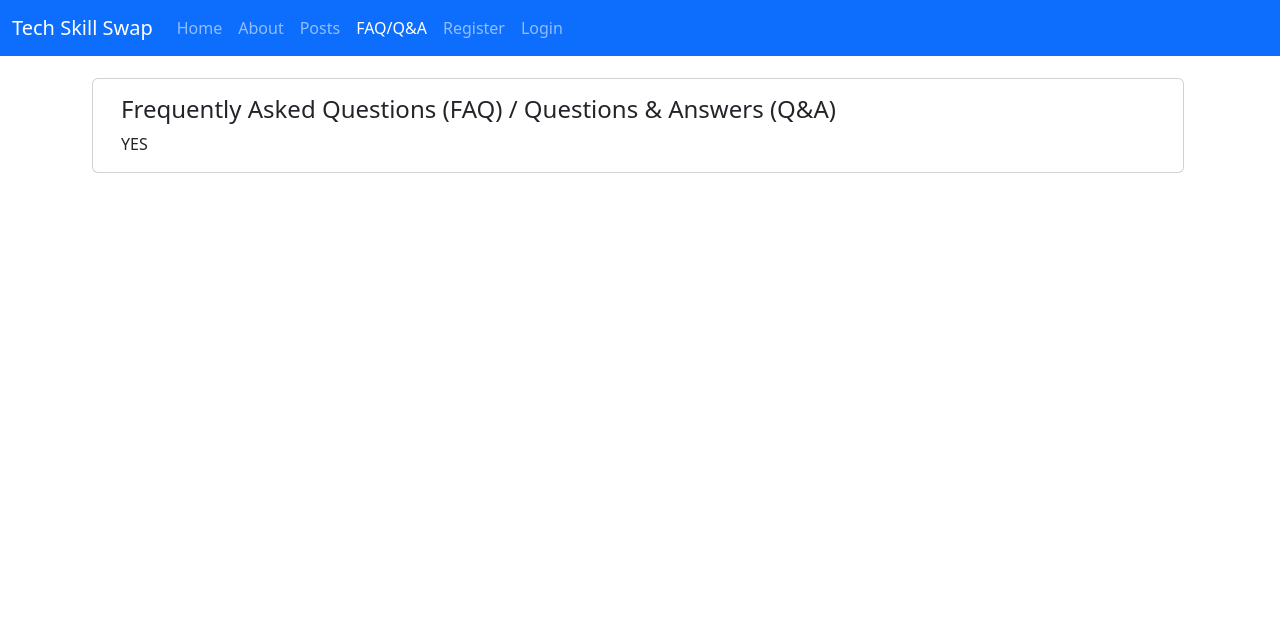
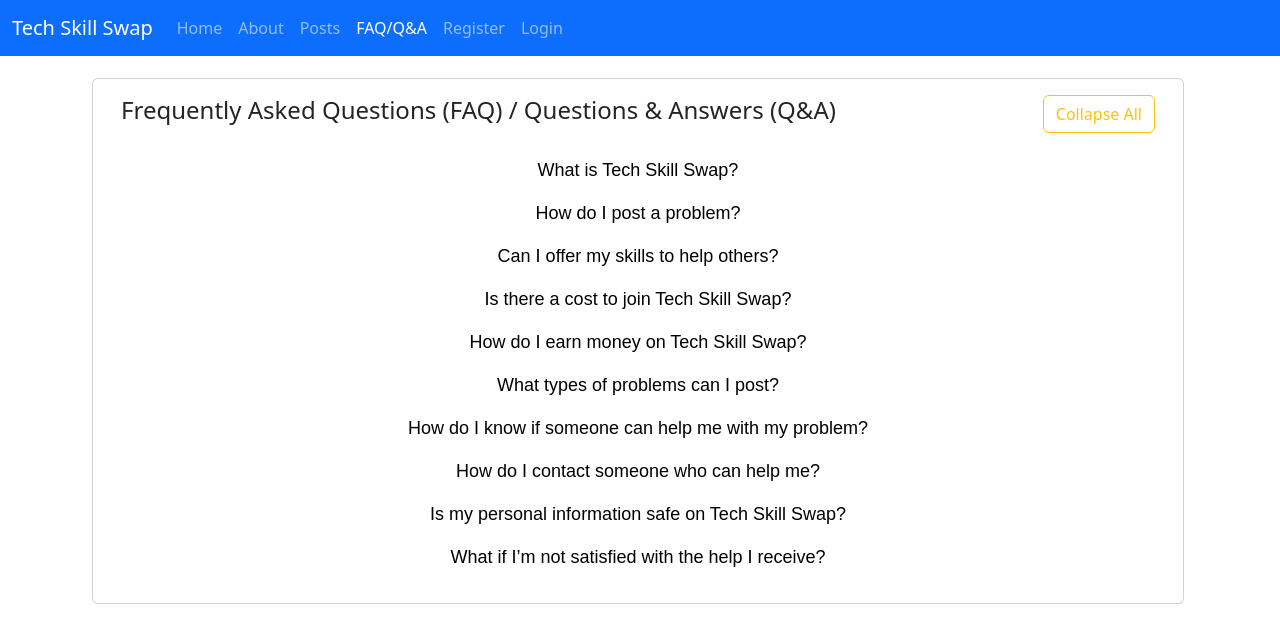
Before and after one commit to zstoimchev/tech-skill-swap, a React (Create React App) app in the folder front-end/: page / in a window 1280 px wide. Both pictures are taken after a click on the button "FAQ/Q&A". Shown: the top 642 px of the page. Built offline with nearby package versions, Linux system fonts and the light colour scheme.

Commit message:
added q&a section with fixed questions

```diff
--- a/front-end/src/CustomComponents/QnaView.js
+++ b/front-end/src/CustomComponents/QnaView.js
@@ -1,13 +1,157 @@
 import React from "react";
+import 'bootstrap/dist/css/bootstrap.min.css'
+import 'bootstrap/dist/js/bootstrap.bundle.min'
 
 class QnaView extends React.Component {
+
+    collapseAll = () => {
+        const collapses = document.querySelectorAll('.collapse.show');
+        collapses.forEach(collapse => {
+            collapse.classList.remove('show');
+        });
+    }
 
     render() {
         return (<div className="card"
                      style={{margin: "10px"}}>
             <div className="card-body">
-                <h4 className="card-title">Frequently Asked Questions (FAQ) / Questions & Answers (Q&A)</h4>
-                <p className="card-text">YES</p>
+                <div className="d-flex justify-content-between align-items-center mb-4">
+                    <h4 className="card-title">Frequently Asked Questions (FAQ) / Questions & Answers (Q&A)</h4>
+                    <button className="btn btn-outline-warning" onClick={this.collapseAll}>
+                        Collapse All
+                    </button>
+                </div>
+
+                <ol className="list-unstyled">
+                    <li className="text-center m-3" style={{fontFamily: 'Arial, sans-serif', fontSize: '18px'}}>
+                        <a data-bs-toggle="collapse" href={"#question1"} role="button" aria-expanded="false"
+                           aria-controls="question1" style={{textDecoration: 'none', color: 'black'}}>
+                            What is Tech Skill Swap?
+                        </a>
+                        <div className="collapse" id="question1">
+                            <div className="card card-body">
+                                Tech Skill Swap is a platform where users can post technical problems they are facing
+                                and receive help from others who have the skills to solve those problems. It’s a
+                                community-driven space for learning, sharing, and problem-solving.
+                            </div>
+                        </div>
+                    </li>
+                    <li className="text-center m-3" style={{fontFamily: 'Arial, sans-serif', fontSize: '18px'}}>
+                        <a data-bs-toggle="collapse" href={"#question2"} role="button" aria-expanded="false"
+                           aria-controls="question2" style={{textDecoration: 'none', color: 'black'}}>
+                            How do I post a problem?
+                        </a>
+                        <div className="collapse" id="question2">
+                            <div className="card card-body">
+                                To post a problem, simply sign up or log in to your account, navigate to the “Post a
+                                Problem” section, and fill out the form with the details of your issue. Once submitted,
+                                your problem will be visible to the community.
+                            </div>
+                        </div>
+                    </li>
+                    <li className="text-center m-3" style={{fontFamily: 'Arial, sans-serif', fontSize: '18px'}}>
+                        <a data-bs-toggle="collapse" href={"#question3"} role="button" aria-expanded="false"
+                           aria-controls="question3" style={{textDecoration: 'none', color: 'black'}}>
+                            Can I offer my skills to help others?
+                        </a>
+                        <div className="collapse" id="question3">
+                            <div className="card card-body">
+                                Absolutely! If you have expertise in a particular area and enjoy solving problems, you
+                                can offer your help to others. You can choose to help for free or charge a small fee for
+                                your services.
+                            </div>
+                        </div>
+                    </li>
+                    <li className="text-center m-3" style={{fontFamily: 'Arial, sans-serif', fontSize: '18px'}}>
+                        <a data-bs-toggle="collapse" href={"#question4"} role="button" aria-expanded="false"
+                           aria-controls="question4" style={{textDecoration: 'none', color: 'black'}}>
+                            Is there a cost to join Tech Skill Swap?
+                        </a>
+                        <div className="collapse" id="question4">
+                            <div className="card card-body">
+                                No, joining Tech Skill Swap is completely free. You can sign up, post problems, and
+                                offer your skills without any cost.
+                            </div>
+                        </div>
+                    </li>
+                    <li className="text-center m-3" style={{fontFamily: 'Arial, sans-serif', fontSize: '18px'}}>
+                        <a data-bs-toggle="collapse" href={"#question5"} role="button" aria-expanded="false"
+                           aria-controls="question5" style={{textDecoration: 'none', color: 'black'}}>
+                            How do I earn money on Tech Skill Swap?
+                        </a>
+                        <div className="collapse" id="question5">
+                            <div className="card card-body">
+                                If you choose to offer your help for a fee, you can set your own rates. When someone
+                                accepts your offer, you will be paid through our secure payment system.
+                            </div>
+                        </div>
+                    </li>
+                    <li className="text-center m-3" style={{fontFamily: 'Arial, sans-serif', fontSize: '18px'}}>
+                        <a data-bs-toggle="collapse" href={"#question6"} role="button" aria-expanded="false"
+                           aria-controls="question6" style={{textDecoration: 'none', color: 'black'}}>
+                            What types of problems can I post?
+                        </a>
+                        <div className="collapse" id="question6">
+                            <div className="card card-body">
+                                You can post any technical problem, whether it’s related to coding, hardware issues,
+                                software bugs, or even conceptual difficulties. No problem is too big or too small!
+                            </div>
+                        </div>
+                    </li>
+                    <li className="text-center m-3" style={{fontFamily: 'Arial, sans-serif', fontSize: '18px'}}>
+                        <a data-bs-toggle="collapse" href={"#question7"} role="button" aria-expanded="false"
+                           aria-controls="question7" style={{textDecoration: 'none', color: 'black'}}>
+                            How do I know if someone can help me with my problem?
+                        </a>
+                        <div className="collapse" id="question7">
+                            <div className="card card-body">
+                                Once you post your problem, it will be visible to the community. Users with the relevant
+                                skills can then offer their help. You can review their profiles and ratings before
+                                accepting their assistance.
+
+                            </div>
+                        </div>
+                    </li>
+                    <li className="text-center m-3" style={{fontFamily: 'Arial, sans-serif', fontSize: '18px'}}>
+                        <a data-bs-toggle="collapse" href={"#question8"} role="button" aria-expanded="false"
+                           aria-controls="question8" style={{textDecoration: 'none', color: 'black'}}>
+                            How do I contact someone who can help me?
+                        </a>
+                        <div className="collapse" id="question8">
+                            <div className="card card-body">
+                                When someone offers to help with your problem, you can communicate with them through our
+                                platform’s messaging system to discuss the details and arrange the assistance.
+                            </div>
+                        </div>
+                    </li>
+                    <li className="text-center m-3" style={{fontFamily: 'Arial, sans-serif', fontSize: '18px'}}>
+                        <a data-bs-toggle="collapse" href={"#question9"} role="button" aria-expanded="false"
+                           aria-controls="question9" style={{textDecoration: 'none', color: 'black'}}>
+                            Is my personal information safe on Tech Skill Swap?
+                        </a>
+                        <div className="collapse" id="question9">
+                            <div className="card card-body">
+                                Yes, we take your privacy seriously. Your personal information is protected and will not
+                                be shared with third parties without your consent.
+                            </div>
+                        </div>
+                    </li>
+                    <li className="text-center m-3" style={{fontFamily: 'Arial, sans-serif', fontSize: '18px'}}>
+                        <a data-bs-toggle="collapse" href={"#question10"} role="button" aria-expanded="false"
+                           aria-controls="question10" style={{textDecoration: 'none', color: 'black'}}>
+                            What if I’m not satisfied with the help I receive?
+                        </a>
+                        <div className="collapse" id="question10">
+                            <div className="card card-body">
+                                If you’re not satisfied with the assistance you receive, you can leave a review and
+                                rating for the helper. We also have a support team to address any issues or disputes
+                                that may arise.
+                            </div>
+                        </div>
+                    </li>
+                </ol>
+
+
             </div>
         </div>)
     }
```
